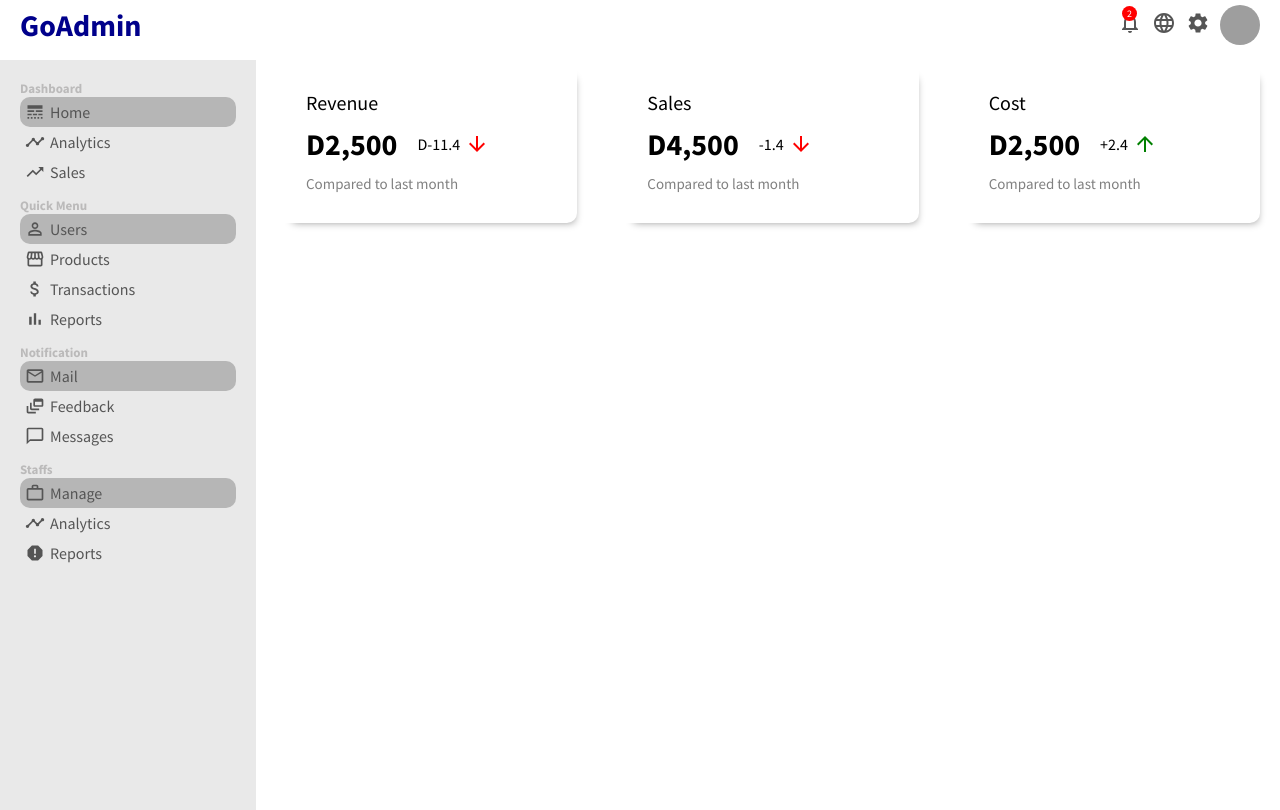
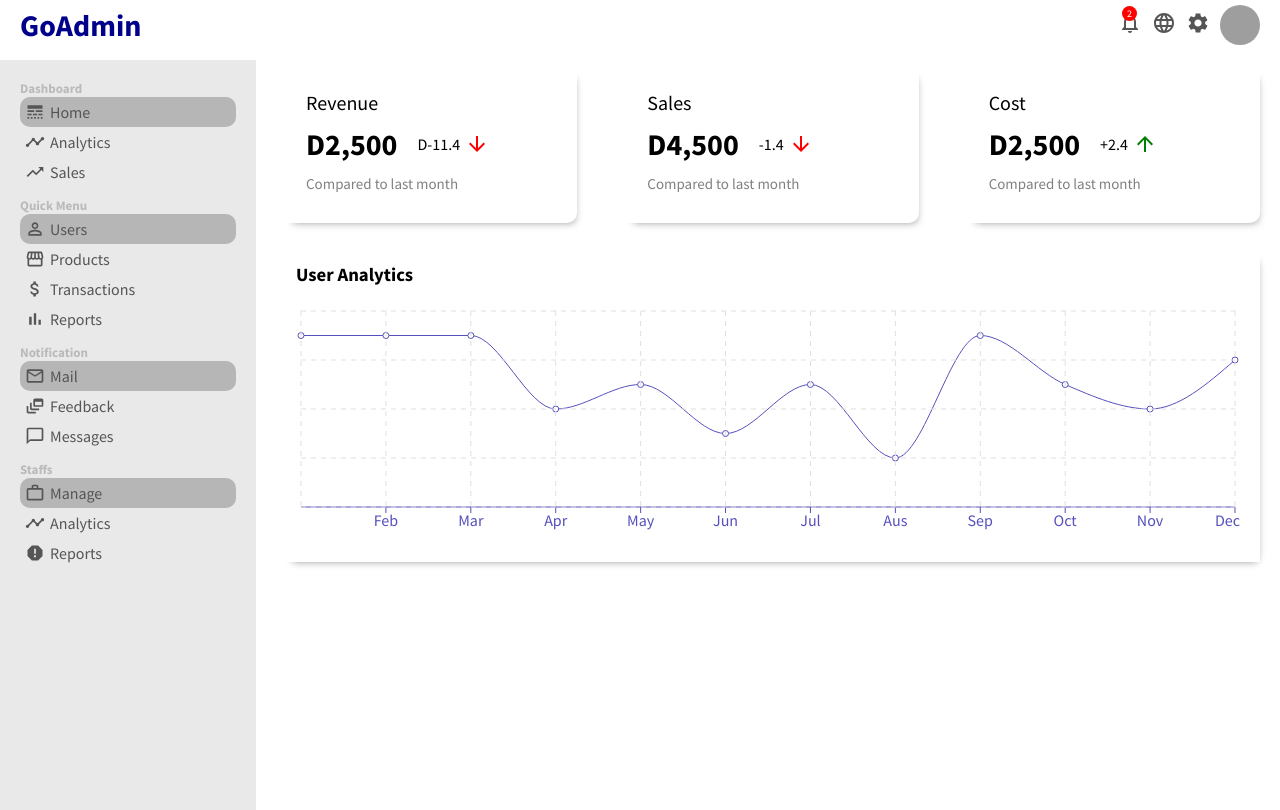
Before and after one commit to Konteh/GoAdminDashboard, a React (Create React App) app: page / in a window 1280 px wide. Built offline with nearby package versions, Linux system fonts and the light colour scheme; grey boxes are pictures that could not be loaded.

Commit message:
add user Analytics chart

```diff
--- /dev/null
+++ b/src/components/chart/Chart.jsx
@@ -0,0 +1,18 @@
+import "./chart.css"
+import { LineChart, Line, XAxis, YAxis, CartesianGrid, Tooltip, Legend, ResponsiveContainer } from 'recharts';
+export default function Chart({title,data,dataKey,grid}) {
+
+    return(
+        <div className="chart">
+            <h3 className="chartTitle">{title}</h3>
+            <ResponsiveContainer width="100%" aspect={4 / 1}>
+                <LineChart data={data}>
+                    <XAxis dataKey="name" stroke="#5550bd"/>
+                    <Line type="monotone" dataKey={dataKey} stroke="#5550bd"/>
+                    <Tooltip/>
+                    {grid && <CartesianGrid stroke="#e0dfdf" strokeDasharray="5 5"/>}
+                </LineChart>
+            </ResponsiveContainer>
+        </div>
+    )
+}
--- /dev/null
+++ b/src/components/chart/chart.css
@@ -0,0 +1,10 @@
+.chart{
+    margin: 20px;
+    padding: 20px;
+    box-shadow: 7px 9px 8px -10px rgba(0,0,0,0.49);
+    -webkit-box-shadow: 7px 9px 8px -10px rgba(0,0,0,0.49);
+    -moz-box-shadow: 7px 9px 8px -10px rgba(0,0,0,0.49);
+    }
+.chartTitle {
+    margin-bottom: 20px;
+}
--- a/src/components/pages/home/Home.jsx
+++ b/src/components/pages/home/Home.jsx
@@ -1,10 +1,13 @@
-import FeaturedInfo from '../../featuredInfo/FeaturedInfo'
-import './home.css'
 
+import Chart from '../../chart/Chart';
+import FeaturedInfo from '../../featuredInfo/FeaturedInfo';
+import './home.css';
+import {userData} from "../../.././dummyData"
 export default function Home() {
     return (
         <div className="home">
             <FeaturedInfo></FeaturedInfo>
+            <Chart data={userData} title="User Analytics" grid dataKey="ActiveUser"/>
         </div>
     )
 }
--- /dev/null
+++ b/src/dummyData.js
@@ -0,0 +1,66 @@
+export const userData = [
+    {
+      name: 'Jan',
+      "ActiveUser": 7000,
+      pv: 2400,
+      amt: 2400,
+    },
+    {
+      name: 'Feb',
+      "ActiveUser": 7000,
+      pv: 2400,
+      amt: 2400,
+    },
+    {
+      name: 'Mar',
+      "ActiveUser": 7000,
+      pv: 2400,
+      amt: 2400,
+    },
+    {
+      name: 'Apr',
+      "ActiveUser": 4000,
+
+    },
+    {
+      name: 'May',
+      "ActiveUser": 5000,
+
+    },
+    {
+      name: 'Jun',
+      "ActiveUser": 3000,
+
+    },
+    {
+      name: 'Jul',
+      "ActiveUser": 5000,
+
+    },
+    {
+      name: 'Aus',
+      "ActiveUser": 2000,
+
+    },
+    {
+      name: 'Sep',
+      "ActiveUser": 7000,
+
+    },
+    {
+      name: 'Oct',
+      "ActiveUser": 5000,
+
+    },
+    {
+      name: 'Nov',
+      "ActiveUser": 4000,
+
+    },
+    {
+      name: 'Dec',
+      "ActiveUser": 6000,
+
+    },
+
+  ];
```
